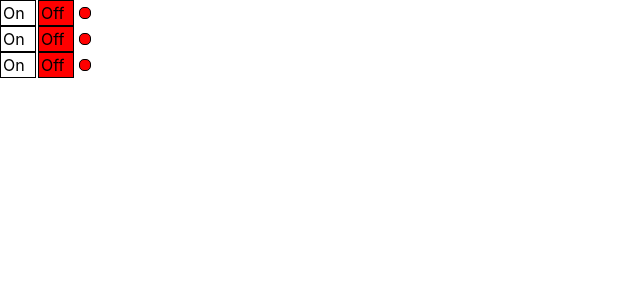
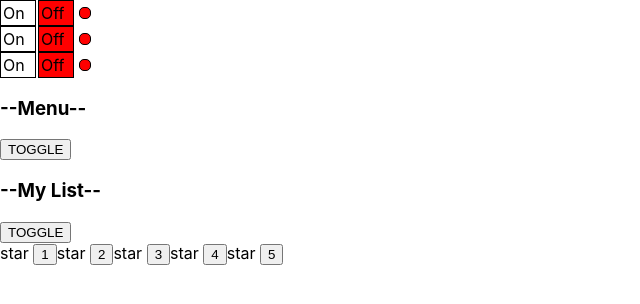
Before and after one commit to Aleksandr-mvp/react-kabzda, a React (Create React App) app: page / in a window 1280 px wide. Shown: the top 304 px of the page, without its empty margins (0-640 px from the left). Built offline with nearby package versions, Linux system fonts and the light colour scheme.

Commit message:
added useState two tasks

```diff
--- a/src/App.tsx
+++ b/src/App.tsx
@@ -3,6 +3,9 @@ import './App.css';
 import Accordion from "./components/Accordion/Accordion";
 import {Rating} from "./components/Rating/Rating";
 import {OnOff} from "./components/OnOff/OnOff";
+import {UncontrolledAccordion} from "./components/UncontrolledAccordion/UncontrolledAccordion";
+import {UncontrolledRating} from "./components/UncontrolledRating/UncontrolledRating";
+
 
 function App() {
     return (
@@ -10,10 +13,12 @@ function App() {
             <OnOff />
             <OnOff />
             <OnOff />
-            {/*<OnOff />*/}
-            {/*<OnOff />*/}
-            {/*<Accordion titleValue={'Main Menu'} collapsed={true}/>*/}
-            {/*<Accordion titleValue={'My List'} collapsed={false}/>*/}
+
+            <UncontrolledAccordion titleValue={'Menu'} />
+            <UncontrolledAccordion titleValue={'My List'} />
+
+            <UncontrolledRating />
+
             {/*<Rating value={0}/>*/}
             {/*<Rating value={1}/>*/}
             {/*<Rating value={2}/>*/}
--- a/src/components/Accordion/Accordion.tsx
+++ b/src/components/Accordion/Accordion.tsx
@@ -6,7 +6,7 @@ type AccordionPropsType = {
 }
 
 function Accordion(props: AccordionPropsType) {
-    console.log('Accordion rendering')
+    console.log('UncontrolledAccordion rendering')
 
         return <div>
             <AccordionTitle title={props.titleValue} collapsedMenu={props.collapsed} />
--- a/src/components/OnOff/OnOff.tsx
+++ b/src/components/OnOff/OnOff.tsx
@@ -18,7 +18,7 @@ export function OnOff(props: PropsType) {
         cursor: 'pointer',
         backgroundColor: on ? 'green' : 'white'
     }
-    const ofStyle = {
+    const offStyle = {
         width: '30px',
         height: '20px',
         border: '1px solid black',
@@ -39,18 +39,16 @@ export function OnOff(props: PropsType) {
     }
 
 
-    const OnButtonClick = () => {
-        setOn(true)
-    }
+    const OnButtonClick = () => setOn(true)
 
-    const OffButtonClick = () => {
-        setOn(false)
-    }
+
+    const OffButtonClick = () => setOn(false)
+
 
     return (
         <div>
             <div onClick={OnButtonClick} style={onStyle}>On</div>
-            <div onClick={OffButtonClick} style={ofStyle}>Off</div>
+            <div onClick={OffButtonClick} style={offStyle}>Off</div>
             <div style={indicatorStyle}></div>
         </div>
     )
--- a/src/components/Rating/Rating.tsx
+++ b/src/components/Rating/Rating.tsx
@@ -5,7 +5,7 @@ type RatingPropsType = {
 }
 
 export function Rating(props: RatingPropsType) {
-    console.log('Rating rendering')
+    console.log('UncontrolledRating rendering')
 
     return (
         <div>
--- /dev/null
+++ b/src/components/UncontrolledAccordion/UncontrolledAccordion.tsx
@@ -0,0 +1,39 @@
+import React, {useState} from "react";
+
+type AccordionPropsType = {
+    titleValue: string
+    //collapsed: boolean
+}
+
+export function UncontrolledAccordion(props: AccordionPropsType) {
+
+
+    let [collapsed, setCollapsed] = useState(true)
+
+    const onButtonClick = () => setCollapsed(!collapsed)
+
+
+        return <div>
+            <AccordionTitle title={props.titleValue}  /> <button onClick={onButtonClick}>TOGGLE</button>
+            { !collapsed && <AccordionBody/> }
+        </div>
+    }
+
+
+type AccordionTitlePropsType = {
+    title: string
+}
+
+function AccordionTitle(props: AccordionTitlePropsType) {
+    return <h3>--{props.title}--</h3>
+}
+
+function AccordionBody() {
+    return (
+        <ul>
+            <li>1</li>
+            <li>2</li>
+            <li>3</li>
+        </ul>
+    )
+}
--- /dev/null
+++ b/src/components/UncontrolledRating/UncontrolledRating.tsx
@@ -0,0 +1,33 @@
+import React, {useState} from "react";
+
+type RatingPropsType = {
+    //value: 0 | 1 | 2 | 3 | 4 | 5
+}
+
+export function UncontrolledRating(props: RatingPropsType) {
+
+    let [value, setValue] = useState(0)
+
+    return (
+        <div>
+            <Star selected={value > 0}/> <button onClick={() => {setValue(1)}}>1</button>
+            <Star selected={value > 1}/> <button onClick={() => {setValue(2)}}>2</button>
+            <Star selected={value > 2}/> <button onClick={() => {setValue(3)}}>3</button>
+            <Star selected={value > 3}/> <button onClick={() => {setValue(4)}}>4</button>
+            <Star selected={value > 4}/> <button onClick={() => {setValue(5)}}>5</button>
+        </div>
+    )
+
+}
+
+type StarPropsType = {
+    selected: boolean
+}
+
+function Star(props: StarPropsType) {
+    if (props.selected) {
+        return <span><b>star</b> </span>
+    } else {
+        return <span>star</span>
+    }
+}
```
